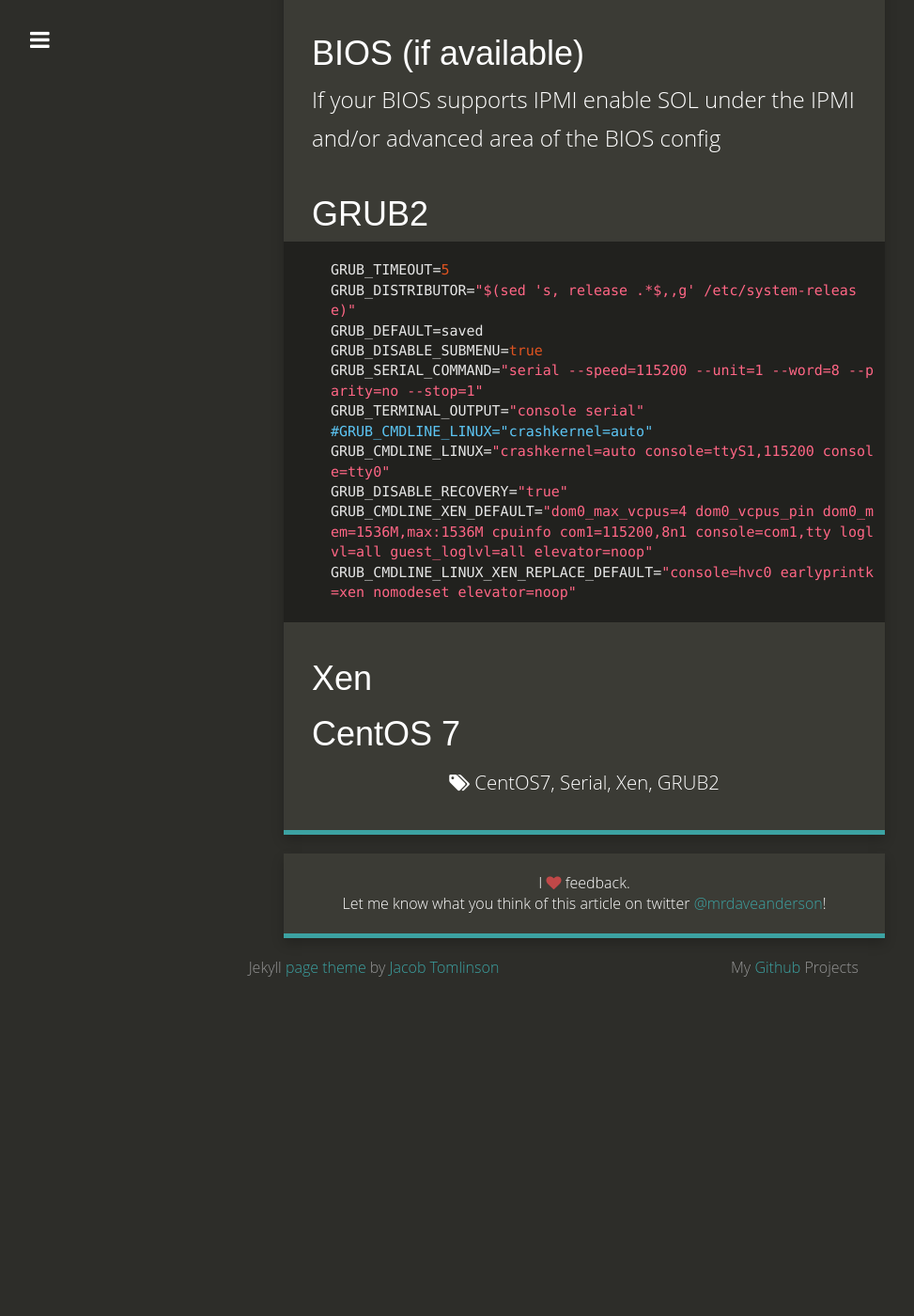
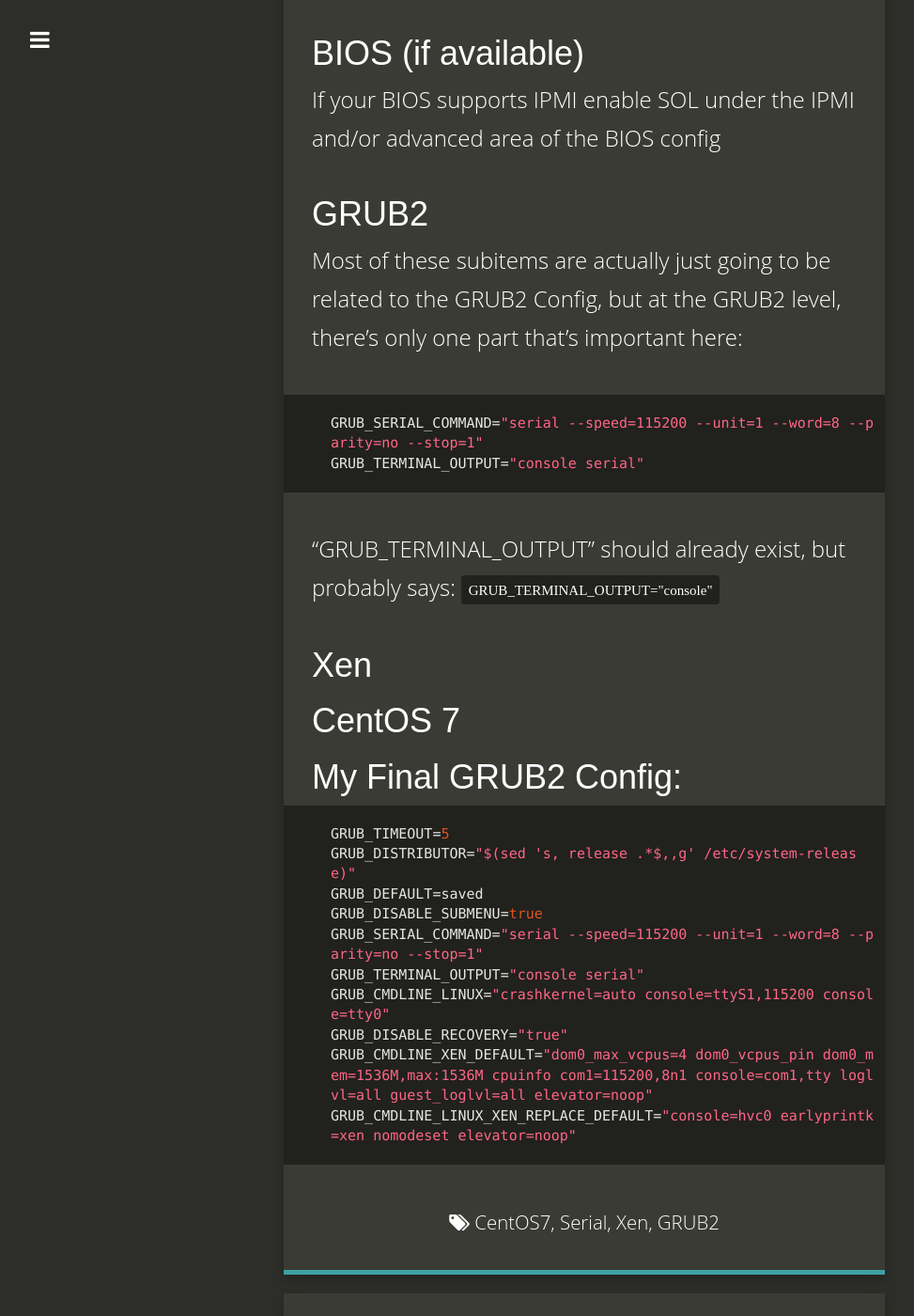
Before and after one commit to mrdaveanderson/mrdaveanderson.github.io, a Jekyll site: the page built from _posts/2017-04-14-CentOS7SerialConsole.md, in a window 1280 px wide and 1400 px high, scrolled down 713 px. Shown: the whole window at 94% size, without its empty margins (18-991 px from the left). Built offline with Jekyll 4.4.1, drawn with Linux system fonts in a browser that asks for light colours; nearby versions of some CDN libraries; before the commit the page ends 1774 px from its top, so only the background shows below that.

Commit message:
lets post stuff!

````diff
--- a/_posts/2017-04-14-CentOS7SerialConsole.md
+++ b/_posts/2017-04-14-CentOS7SerialConsole.md
@@ -17,6 +17,22 @@ If your BIOS supports IPMI enable SOL under the IPMI and/or advanced area of the
 
 # GRUB2
 
+Most of these subitems are actually just going to be related to the GRUB2 Config, but at the GRUB2 level, there's only one part that's important here:
+
+```
+GRUB_SERIAL_COMMAND="serial --speed=115200 --unit=1 --word=8 --parity=no --stop=1"
+GRUB_TERMINAL_OUTPUT="console serial"
+```
+
+"GRUB_TERMINAL_OUTPUT" should already exist, but probably says:
+`GRUB_TERMINAL_OUTPUT="console"`
+
+# Xen
+
+# CentOS 7
+
+# My Final GRUB2 Config:
+
 ```
 GRUB_TIMEOUT=5
 GRUB_DISTRIBUTOR="$(sed 's, release .*$,,g' /etc/system-release)"
@@ -24,13 +40,8 @@ GRUB_DEFAULT=saved
 GRUB_DISABLE_SUBMENU=true
 GRUB_SERIAL_COMMAND="serial --speed=115200 --unit=1 --word=8 --parity=no --stop=1"
 GRUB_TERMINAL_OUTPUT="console serial"
-#GRUB_CMDLINE_LINUX="crashkernel=auto"
 GRUB_CMDLINE_LINUX="crashkernel=auto console=ttyS1,115200 console=tty0"
 GRUB_DISABLE_RECOVERY="true"
 GRUB_CMDLINE_XEN_DEFAULT="dom0_max_vcpus=4 dom0_vcpus_pin dom0_mem=1536M,max:1536M cpuinfo com1=115200,8n1 console=com1,tty loglvl=all guest_loglvl=all elevator=noop"
 GRUB_CMDLINE_LINUX_XEN_REPLACE_DEFAULT="console=hvc0 earlyprintk=xen nomodeset elevator=noop"
 ```
-
-# Xen
-
-# CentOS 7
````
